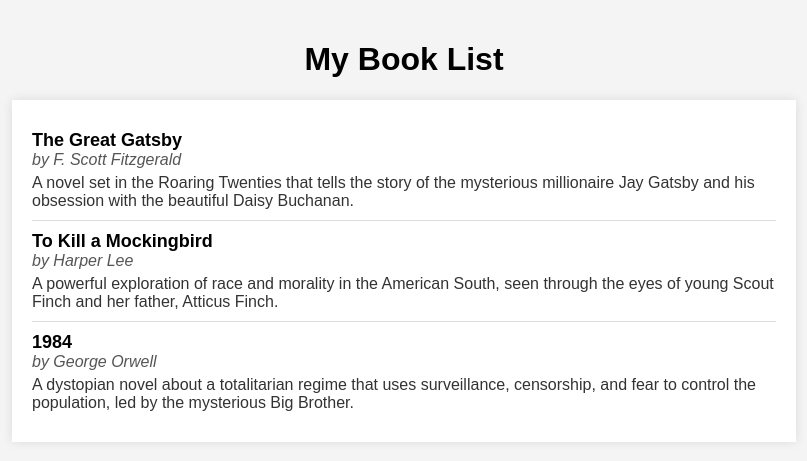
After one commit to YaraArbeed/Django, a Django app: page /books in a window 1280 px wide. The commit adds this page. Shown: the top 461 px of the page, without its empty margins (236-1043 px from the left). Run offline with Django 5.2, Linux system fonts and the light colour scheme.

Commit message:
Lab4 + Lecture3

```diff
--- a/apps/bookmodule/urls.py
+++ b/apps/bookmodule/urls.py
@@ -3,4 +3,9 @@ from apps.bookmodule import views
 
 urlpatterns = [
 path('',views.index,name='index'),
+path('books',views.books),
+ path('', views.index),
+path('index2/<val1>/', views.index2),
+path('book/<int:bId>',views.book),
+path('<int:bookId>', views.viewbook)
 ]
--- a/apps/bookmodule/views.py
+++ b/apps/bookmodule/views.py
@@ -1,5 +1,53 @@
-from django.shortcuts import render
+from django.shortcuts import render,redirect
+from django.http import HttpResponse
+#def index(request):
+# render the appropriate template for this request
+ #return render(request, 'bookmodule/index.html')
 
+#lab work -task 1
+#def index(request):
+ #return HttpResponse("Hello, world!")
+
+#lab work -task 2
+#def index(request):
+ #name = request.GET.get("name") or "world!" #add this line
+ #return HttpResponse("Hello, "+name) #replace the word “world!” with the variable name
+
+#lab work -task4(update task 2)
+#def index(request):
+  #name = request.GET.get("name") or "world!"
+  #return render(request, "bookmodule/index.html") #Change HttpResponse to render function
+
+#lab work -task-5(update task 5)
 def index(request):
+ name = request.GET.get("name") or "world!"
+ return render(request, "bookmodule/index.html" , {"name": name}) #your render line
+
+#lab work-task3
+def index2(request, val1 = 0): #add the view function (index2)
+  try:
+    val1 = int(val1)
+    return HttpResponse(f"value1 = {val1}")
+  except ValueError:
+     return HttpResponse("error, expected val1 to be integer")
+
+def viewbook(request, bookId):
+ # assume that we have the following books somewhere (e.g. database)
+ book1 = {'id':123, 'title':'Continuous Delivery', 'author':'J. Humble and D. Farley'}
+ book2 = {'id':456, 'title':'Secrets of Reverse Engineering', 'author':'E. Eilam'}
+ targetBook = None
+ if book1['id'] == bookId: targetBook = book1
+ if book2['id'] == bookId: targetBook = book2
+ context = {'book':targetBook} # book is the variable name accessible by the template
+ return render(request, 'bookmodule/show.html', context)
+
+def books(request):
 # render the appropriate template for this request
- return render(request, 'bookmodule/index.html')
+ return render(request, 'bookmodule/bookList.html')
+#using redirect
+ #return redirect('/')
+
+
+def book(request, bId):
+# render the appropriate template for this request
+ return None
--- /dev/null
+++ b/apps/templates/bookmodule/bookList.html
@@ -0,0 +1,67 @@
+<!DOCTYPE html>
+<html lang="en">
+<head>
+    <meta charset="UTF-8">
+    <meta name="viewport" content="width=device-width, initial-scale=1.0">
+    <title>Book List</title>
+    <style>
+        body {
+            font-family: Arial, sans-serif;
+            background-color: #f4f4f4;
+            margin: 0;
+            padding: 20px;
+        }
+        h1 {
+            text-align: center;
+        }
+        .book-list {
+            width: 60%;
+            margin: auto;
+            background-color: #fff;
+            padding: 20px;
+            box-shadow: 0 0 10px rgba(0,0,0,0.1);
+        }
+        .book {
+            padding: 10px 0;
+            border-bottom: 1px solid #ddd;
+        }
+        .book:last-child {
+            border-bottom: none;
+        }
+        .title {
+            font-size: 18px;
+            font-weight: bold;
+        }
+        .author {
+            font-style: italic;
+            color: #555;
+        }
+        .description {
+            margin-top: 5px;
+            color: #333;
+        }
+    </style>
+</head>
+<body>
+    <h1>My Book List</h1>
+    <div class="book-list">
+        <div class="book">
+            <div class="title">The Great Gatsby</div>
+            <div class="author">by F. Scott Fitzgerald</div>
+            <div class="description">A novel set in the Roaring Twenties that tells the story of the mysterious millionaire Jay Gatsby and his obsession with the beautiful Daisy Buchanan.</div>
+        </div>
+
+        <div class="book">
+            <div class="title">To Kill a Mockingbird</div>
+            <div class="author">by Harper Lee</div>
+            <div class="description">A powerful exploration of race and morality in the American South, seen through the eyes of young Scout Finch and her father, Atticus Finch.</div>
+        </div>
+
+        <div class="book">
+            <div class="title">1984</div>
+            <div class="author">by George Orwell</div>
+            <div class="description">A dystopian novel about a totalitarian regime that uses surveillance, censorship, and fear to control the population, led by the mysterious Big Brother.</div>
+        </div>
+    </div>
+</body>
+</html>
--- a/apps/templates/bookmodule/index.html
+++ b/apps/templates/bookmodule/index.html
@@ -1 +1,2 @@
-<h1> Hello to Ebook World!</h1>
+<!--<h1> Hello to Ebook World!</h1>-->
+<h1>Hello from {{ name }}!</h1>
--- /dev/null
+++ b/apps/templates/bookmodule/show.html
@@ -0,0 +1,6 @@
+<h4>ID: {{ book.id }}</h4>
+<h4>Title: {{ book.title }}</h4>
+<h4>Authors</h4>
+<p>{{ book.author }}</p>
+<h4>Description</h4>
+<p>Description here</p>
--- a/apps/usermodule/urls.py
+++ b/apps/usermodule/urls.py
@@ -0,0 +1,3 @@
+from django.urls import path
+urlpatterns = [
+]
--- a/bookwebsite/urls.py
+++ b/bookwebsite/urls.py
@@ -16,8 +16,12 @@ Including another URLconf
 """
 from django.contrib import admin
 from django.urls import path, include
-
+import apps.bookmodule.views
 urlpatterns = [
     path('admin/', admin.site.urls),
+    path('books/', include("apps.bookmodule.urls")), #include urls.py of bookmodule app
+    path('users/', include("apps.usermodule.urls")), #include urls.py of usermodule app
     path('', include('apps.bookmodule.urls')),
+    path('', apps.bookmodule.views.index), #add only this line of code
+    path('index2/<int:val1>/', apps.bookmodule.views.index2) #add only this line
 ]
```
